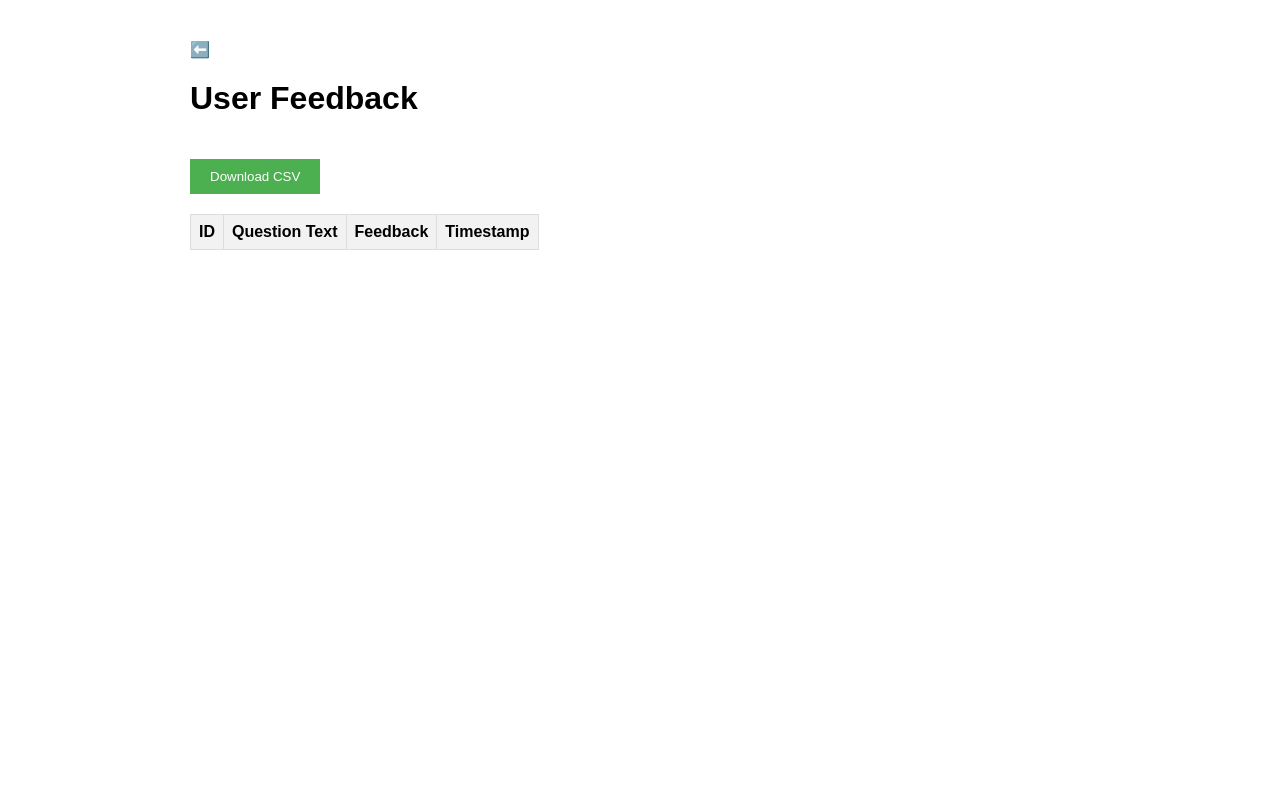
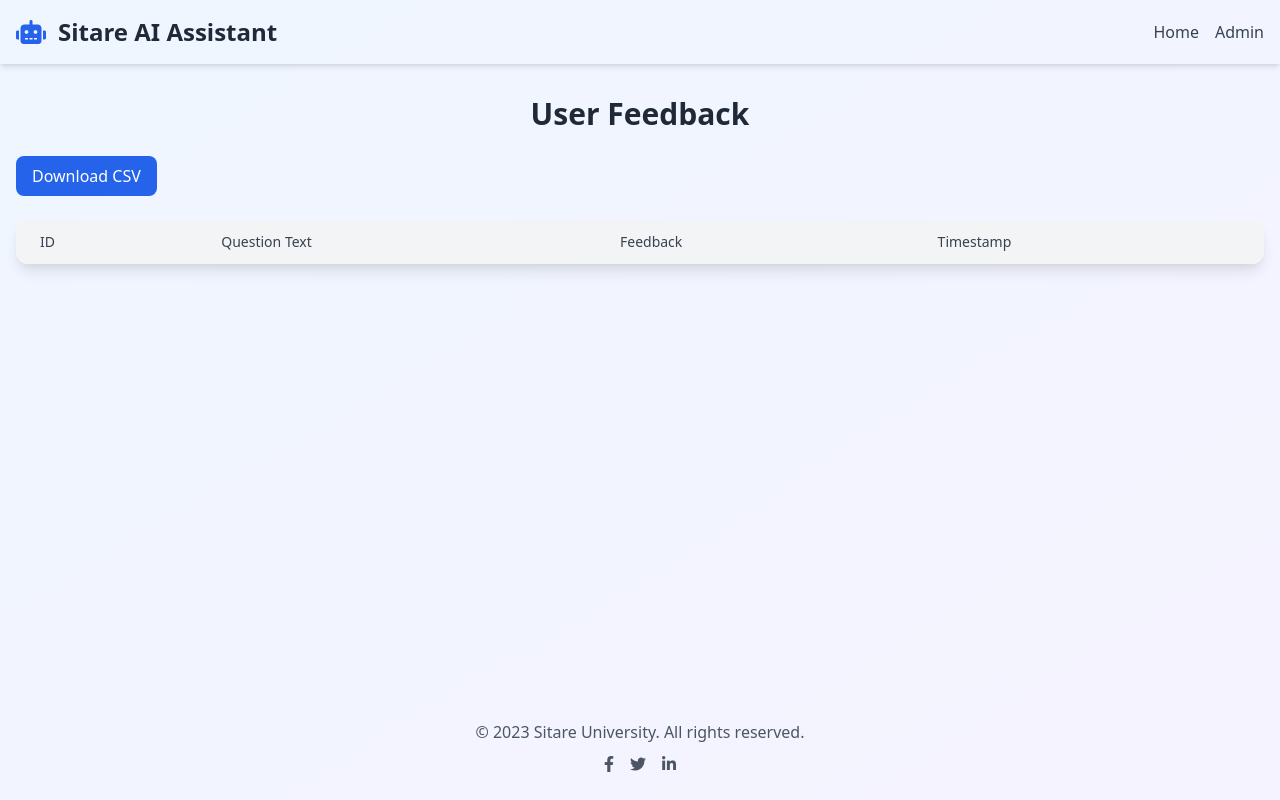
Before and after one commit to Aksherwal/AskSitare, a Flask app: page /admin in a window 1280 px wide. Run offline with Flask 3, Linux system fonts and the light colour scheme; data that the repository does not hold is empty; some libraries are stand-ins or nearby versions.

Commit message:
Enhanced UI and llama query

```diff
--- a/app.py
+++ b/app.py
@@ -11,7 +11,7 @@ model = SentenceTransformer('all-MiniLM-L6-v2')
 client = Groq(api_key="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")
 # client = Groq("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")
 # queary=""" From the text given above, write a vey brief and precise anaswer of this question(if it can be answered from the text) in a formal language but do not mension that you are giving the answer from any text and also give the link if any(otherwise dont mention about the link) in the text only in clickable fromat at the last of answer to know more, if the question is irrelevent, show appropriate message, the question is: """
-queary=""" From this text, answer very briefly the question given next (if the text contains the answer) without mentioning the text,
+queary=""" From this text, answer shortly the question given next (if the text contains the answer) without mentioning the text,
 if text has link, give the link in the end of answer only in clickable format otherwise don't mension about the link that it is present or not,
 if the question is irrelevant, show appropriate message,
 the question is: """
--- a/templates/admin.html
+++ b/templates/admin.html
@@ -3,78 +3,66 @@
 <head>
     <meta charset="UTF-8">
     <meta name="viewport" content="width=device-width, initial-scale=1.0">
-    <title>Feedback</title>
-    <style>
-        body {
-            font-family: Arial, sans-serif;
-            margin: 20px;
-            padding: 20px;
-        }
-        table {
-            border-collapse: collapse;
-            width: 100%;
-            max-height: 400px;
-            overflow-y: auto;
-            display: block;
-        }
-        th, td {
-            border: 1px solid #ddd;
-            padding: 8px;
-            text-align: left;
-        }
-        th {
-            background-color: #f2f2f2;
-        }
-        tr:nth-child(even) {
-            background-color: #f9f9f9;
-        }
-        tr:hover {
-            background-color: #f1f1f1;
-        }
-        .container {
-            max-width: 900px;
-            margin: 0 auto;
-            overflow-y: auto;
-        }
-        .btn {
-            margin: 20px 0;
-            background-color: #4CAF50;
-            color: white;
-            padding: 10px 20px;
-            border: none;
-            cursor: pointer;
-        }
-        .btn:hover {
-            background-color: #45a049;
-        }
-    </style>
+    <title>Feedback - Sitare AI Assistant</title>
+    <link href="https://cdn.jsdelivr.net/npm/tailwindcss@2.2.19/dist/tailwind.min.css" rel="stylesheet">
+    <link href="https://cdnjs.cloudflare.com/ajax/libs/font-awesome/6.0.0-beta3/css/all.min.css" rel="stylesheet">
+    <link rel="stylesheet" href="/static/style2.css"> <!-- For custom styles -->
 </head>
-<body>
-    <div class="container">
-        <a style="text-decoration: none;" href="/"><b>⬅️</b></a>
-        <h1>User Feedback</h1>
-        <button class="btn" onclick="downloadCSV()">Download CSV</button>
-        <table>
-            <thead>
+<body class="bg-gradient-to-br from-blue-50 to-purple-50 flex flex-col min-h-screen">
+    <!-- Header -->
+    <header class="bg-white/90 backdrop-blur-md shadow-md sticky top-0 z-50">
+        <div class="container mx-auto px-4 py-4 flex justify-between items-center">
+            <div class="flex items-center space-x-3">
+                <i class="fas fa-robot text-2xl text-blue-600"></i>
+                <h1 class="text-2xl font-bold text-gray-800">Sitare AI Assistant</h1>
+            </div>
+            <nav class="flex space-x-4">
+                <a href="/" class="text-gray-700 hover:text-blue-600 font-medium">Home</a>
+                <a href="/login" class="text-gray-700 hover:text-blue-600 font-medium">Admin</a>
+            </nav>
+        </div>
+    </header>
+
+    <!-- Admin Container -->
+    <div class="flex-grow container mx-auto px-4 py-8">
+        <h1 class="text-3xl font-bold text-center text-gray-800 mb-6">User Feedback</h1>
+        <button onclick="downloadCSV()" class="bg-blue-600 text-white px-4 py-2 rounded-lg hover:bg-blue-700 transition-colors mb-6">Download CSV</button>
+        <div class="bg-white/90 backdrop-blur-md rounded-xl shadow-lg overflow-x-auto">
+            <table class="w-full">
+                <thead class="bg-gray-100">
                     <tr>
-                    <th>ID</th>
-                    <th>Question Text</th>
-                    <th>Feedback</th>
-                    <th>Timestamp</th>
+                        <th class="px-6 py-3 text-left text-sm font-medium text-gray-700">ID</th>
+                        <th class="px-6 py-3 text-left text-sm font-medium text-gray-700">Question Text</th>
+                        <th class="px-6 py-3 text-left text-sm font-medium text-gray-700">Feedback</th>
+                        <th class="px-6 py-3 text-left text-sm font-medium text-gray-700">Timestamp</th>
                     </tr>
                 </thead>
-            <tbody>
+                <tbody class="divide-y divide-gray-200">
                     {% for row in data %}
-                <tr>
-                    <td>{{ row.id }}</td>
-                    <td>{{ row.question_text }}</td>
-                    <td>{{ row.feedback }}</td>
-                    <td>{{ row.timestamp }}</td>
+                    <tr class="hover:bg-gray-50 transition-colors">
+                        <td class="px-6 py-4 text-sm text-gray-700">{{ row.id }}</td>
+                        <td class="px-6 py-4 text-sm text-gray-700">{{ row.question_text }}</td>
+                        <td class="px-6 py-4 text-sm text-gray-700">{{ row.feedback }}</td>
+                        <td class="px-6 py-4 text-sm text-gray-700">{{ row.timestamp }}</td>
                     </tr>
                     {% endfor %}
                 </tbody>
             </table>
         </div>
+    </div>
+
+    <!-- Footer -->
+    <footer class="bg-white/90 backdrop-blur-md shadow-md mt-auto">
+        <div class="container mx-auto px-4 py-6 text-center">
+            <p class="text-gray-600">&copy; 2023 Sitare University. All rights reserved.</p>
+            <div class="flex justify-center space-x-4 mt-2">
+                <a href="#" class="text-gray-600 hover:text-blue-600"><i class="fab fa-facebook-f"></i></a>
+                <a href="#" class="text-gray-600 hover:text-blue-600"><i class="fab fa-twitter"></i></a>
+                <a href="#" class="text-gray-600 hover:text-blue-600"><i class="fab fa-linkedin-in"></i></a>
+            </div>
+        </div>
+    </footer>
+
     <script>
         function downloadCSV() {
             let csv = 'ID,Question Text,Feedback,Timestamp\n';
```
Also changed, not shown: static/style2.css (added, +86 -0 lines), static/styles.css (+9 -9 lines), templates/index.html (+34 -7 lines), templates/login.html (+19 -96 lines), static/script.js (indentation only). Lines whose indentation alone changed are shown as unchanged.
